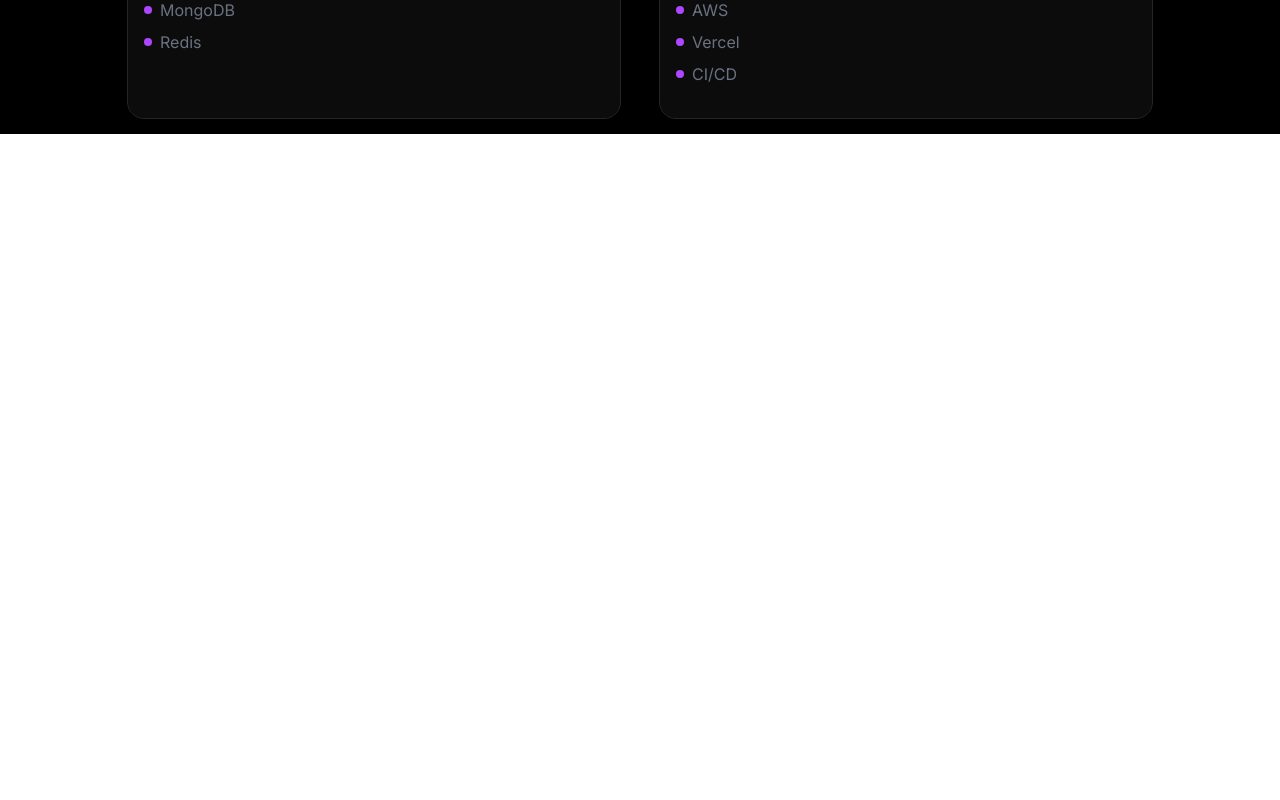
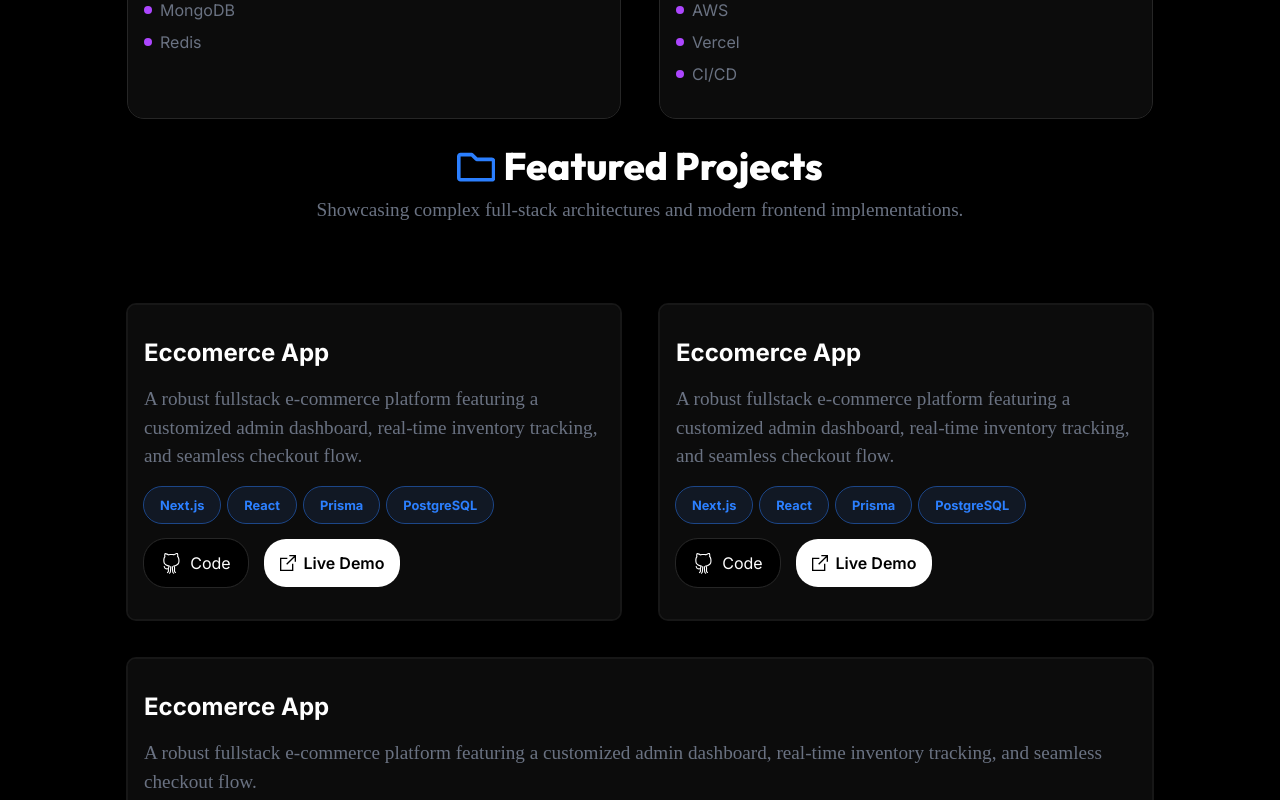
Before and after one commit to yaseenrehan123/portfolio, a Next.js app: page / in a window 1280 px wide. Shown: the part 1520-2320 px from the top of the page. Before the commit the page ends 1654 px from the top, so only its background shows below. Built offline with nearby package versions, Linux system fonts and the light colour scheme.

Commit message:
Project Section Done

```diff
--- a/app/page.tsx
+++ b/app/page.tsx
@@ -1,4 +1,5 @@
 import IntroSection from "@/features/intro-section/introSection";
+import ProjectsSection from "@/features/projects-section/projectsSection";
 import SkillsSection from "@/features/skills-section/skillsSection";
 import Image from "next/image";
 
@@ -7,6 +8,7 @@
     <div className="flex items-center flex-col gap-2 sm:gap-3 md:gap-4 lg:gap-5 bg-black pb-4">
       <IntroSection />
       <SkillsSection />
+      <ProjectsSection />
     </div>
   );
 }
--- /dev/null
+++ b/features/general/components/project-cards/projectCard.tsx
@@ -0,0 +1,47 @@
+import React from 'react'
+import Techtag from '../techtag';
+import Button from '@/components/ui/general/button'
+import { SlSocialGithub } from "react-icons/sl";
+import { GrShare } from "react-icons/gr";
+import { ProjectCardProps } from '@/libs/types';
+
+const ProjectCard = ({ title, description, techTags, githubSrc, demoSrc }: ProjectCardProps) => {
+    return (
+        <div className='bg-[rgba(20,20,20,0.6)] flex flex-col gap-4 w-90 min-h-10 outline-2 outline-neutral-900
+            rounded-[8px] py-8 px-4 text-white grow'>
+            <div className='text-2xl font-inter font-bold'>
+                {title}
+            </div>
+            <div className='text-gray-500 text-[1.2rem]'>
+                {description}
+            </div>
+            <div className='flex items-center gap-2 flex-wrap'>
+                {techTags.map((title, index) => (
+                    <Techtag title={title} key={index} />
+                ))}
+            </div>
+
+            <div className='flex items-center gap-4'>
+                <a href={githubSrc} target="_blank"
+                    className='flex items-center justify-center bg-black rounded-3xl outline-1 outline-neutral-800 text-white
+                    font-inter gap-2 w-26 h-12'
+                >
+                    <SlSocialGithub className='text-[1.3rem]' />
+                    <div>Code</div>
+
+                </a>
+
+                <a href={demoSrc} target="_blank"
+                    className='rounded-3xl flex items-center justify-center gap-2 font-inter w-34
+                    h-12 font-semibold bg-white text-black'>
+                    <GrShare />
+                    <div>Live Demo</div>
+
+                </a>
+
+            </div>
+        </div>
+    )
+}
+
+export default ProjectCard
--- /dev/null
+++ b/features/general/components/techtag.tsx
@@ -0,0 +1,12 @@
+import React from 'react'
+
+const Techtag = ({ title }: { title: string }) => {
+    return (
+        <div className='bg-[rgba(59,130,246,0.1)] h-9 flex items-center justify-center font-inter text-blue-500 rounded-2xl
+        py-2 px-4 text-center font-bold outline-[0.1px] outline-blue-500/50 text-[0.8rem]'>
+            <div>{title}</div>
+        </div>
+    )
+}
+
+export default Techtag
--- a/features/intro-section/introDetails.tsx
+++ b/features/intro-section/introDetails.tsx
@@ -14,8 +14,8 @@
                     Fullstack Developer
                 </div>
             </div>
-            <div className='flex items-start flex-col gap-2 text-gray-500 text-[clamp(1rem,2vw,1.2rem)] w-full border-green-500
-                    border-2 max-w-[80%] sm:max-w-[70%] md:max-w-[50%]'>
+            <div className='flex items-start flex-col gap-2 text-gray-500 text-[clamp(1rem,2vw,1.2rem)] w-full
+                max-w-[80%] sm:max-w-[70%] md:max-w-[50%]'>
                 I build scaleable, performant applications with modern stack including React, Next.js, Node.js and Postgres.
                 I turn complex problems into elegant, user centric solutions.
             </div>
--- a/features/intro-section/introSection.tsx
+++ b/features/intro-section/introSection.tsx
@@ -9,7 +9,7 @@
         <div className='flex items-center flex-col w-full lg:w-[90%] xl:w-[80%]
         h-screen bg-black relative overflow-hidden z-0'>
             <IntroBackground />
-            <div className='flex items-center justify-start gap-4 flex-col border-2 border-red-500
+            <div className='flex items-center justify-start gap-4 flex-col
             pt-36 z-10 '>
                 <IntroBadge />
                 <IntroDetails />
--- /dev/null
+++ b/features/projects-section/projectsCardContainer.tsx
@@ -0,0 +1,55 @@
+import React from 'react'
+import ProjectCard from '../general/components/project-cards/projectCard';
+
+const ProjectsCardContainer = () => {
+    return (
+        <div className='flex items-center justify-center w-full'>
+            <div className='flex w-[80%] gap-10 flex-wrap'>
+                <ProjectCard
+                    title='Eccomerce App'
+                    description='
+                A robust fullstack e-commerce platform featuring a customized admin dashboard,
+                real-time inventory tracking, and seamless checkout flow.'
+                    techTags={[
+                        "Next.js",
+                        "React",
+                        "Prisma",
+                        "PostgreSQL"
+                    ]}
+                    githubSrc=''
+                    demoSrc=''
+                />
+                <ProjectCard
+                    title='Eccomerce App'
+                    description='
+                A robust fullstack e-commerce platform featuring a customized admin dashboard,
+                real-time inventory tracking, and seamless checkout flow.'
+                    techTags={[
+                        "Next.js",
+                        "React",
+                        "Prisma",
+                        "PostgreSQL"
+                    ]}
+                    githubSrc=''
+                    demoSrc=''
+                />
+                <ProjectCard
+                    title='Eccomerce App'
+                    description='
+                A robust fullstack e-commerce platform featuring a customized admin dashboard,
+                real-time inventory tracking, and seamless checkout flow.'
+                    techTags={[
+                        "Next.js",
+                        "React",
+                        "Prisma",
+                        "PostgreSQL"
+                    ]}
+                    githubSrc=''
+                    demoSrc=''
+                />
+            </div>
+        </div>
+    )
+}
+
+export default ProjectsCardContainer
--- /dev/null
+++ b/features/projects-section/projectsHeading.tsx
@@ -0,0 +1,19 @@
+import React from 'react'
+import { FaRegFolder } from "react-icons/fa";
+const ProjectsHeading = () => {
+    return (
+        <div>
+            <div className='flex items-center justify-center gap-2 text-[clamp(2rem,3vw,3rem)] font-bold text-white font-outfit'>
+                <FaRegFolder className='text-blue-500' />
+                <div>
+                    Featured Projects
+                </div>
+            </div>
+            <div className='text-gray-500 text-center text-[1.2rem]'>
+                Showcasing complex full-stack architectures and modern frontend implementations.
+            </div>
+        </div>
+    )
+}
+
+export default ProjectsHeading
--- /dev/null
+++ b/features/projects-section/projectsSection.tsx
@@ -0,0 +1,15 @@
+import React from 'react'
+import ProjectsHeading from './projectsHeading'
+import ProjectsCardContainer from './projectsCardContainer'
+
+
+const ProjectsSection = () => {
+    return (
+        <div className='flex items-center flex-col gap-20 w-full'>
+            <ProjectsHeading />
+            <ProjectsCardContainer />
+        </div>
+    )
+}
+
+export default ProjectsSection
```
Also changed, not shown: libs/types.ts (+8 -0 lines).
